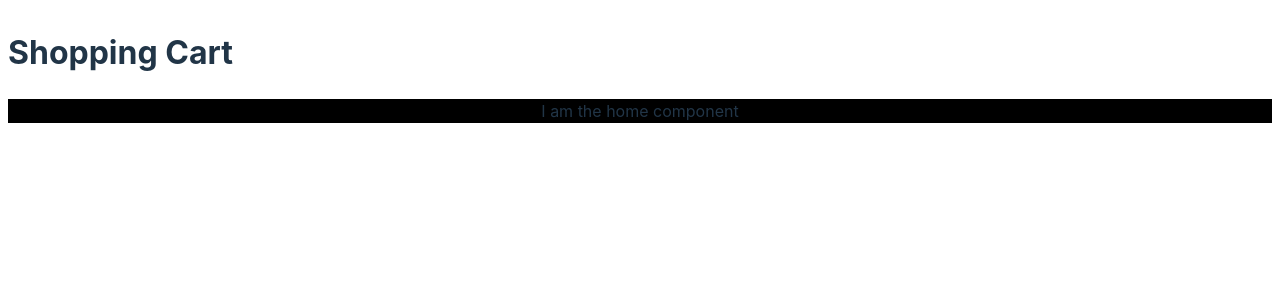
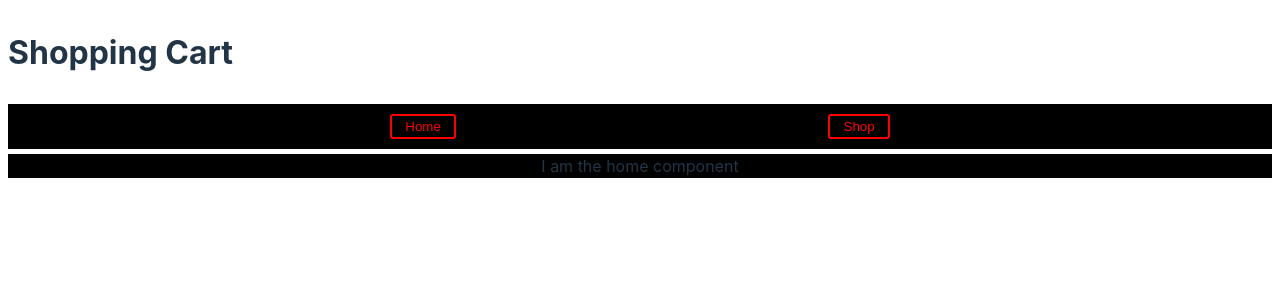
Before and after one commit to wade-levels-up/shopping-cart, a React (Vite) app: page / in a window 1280 px wide. Shown: the top 300 px of the page. Built offline with nearby package versions, Linux system fonts and the light colour scheme.

Commit message:
Create navbar with buttons for home and shop

```diff
--- a/src/components/App/App.jsx
+++ b/src/components/App/App.jsx
@@ -1,9 +1,11 @@
 import styled from "styled-components";
+import Menu from "../Menu/Menu";
 import { Outlet } from "react-router-dom";
 
 const StyledApp = styled.div`
   display: flex;
   flex-direction: column;
+  gap: 0.3rem;
 `
 
 function App() {
@@ -17,7 +19,7 @@ function App() {
       <header>
         <h1>Shopping Cart</h1>
       </header>
-      <nav></nav>
+      <Menu />
       <Outlet />
       <footer></footer>
     </StyledApp>
--- a/src/components/ErrorPage/ErrorPage.jsx
+++ b/src/components/ErrorPage/ErrorPage.jsx
@@ -3,7 +3,7 @@ import PropTypes from "prop-types";
 import { Link } from "react-router-dom";
 
 const StyledErrorPage = styled.main`
-    background-color: var(--color);
+    background-color: var(--bgColor);
     color: whitesmoke;
     padding: 10px;
     text-align: center;
@@ -15,7 +15,7 @@ const StyledErrorPage = styled.main`
 const ErrorPage = ({ bgColor = 'black' }) => {
     return (
         <StyledErrorPage style={{
-            '--color': bgColor,
+            '--bgColor': bgColor,
         }}>
             <h1>Error</h1>
             <p>Oops something went wrong</p>
--- /dev/null
+++ b/src/components/Menu/Menu.jsx
@@ -0,0 +1,28 @@
+import styled from "styled-components";
+import PropTypes from "prop-types";
+import Button from "../Button/Button"
+
+const StyledMenu = styled.nav`
+    background-color: var(--bgColor);
+    color: whitesmoke;
+    display: flex;
+    justify-content: space-evenly;
+    padding: 10px;
+`
+
+const Menu = ({ bgColor = 'black'}) => {
+    return (
+        <StyledMenu style={{
+            '--bgColor': bgColor
+        }}>
+            <Button>Home</Button>
+            <Button>Shop</Button>
+        </StyledMenu>
+    )
+}
+
+Menu.propTypes = {
+    bgColor: PropTypes.string,
+}
+
+export default Menu;
```
Also changed, not shown: 1 other file (tests, documents, lock files or other folders).
